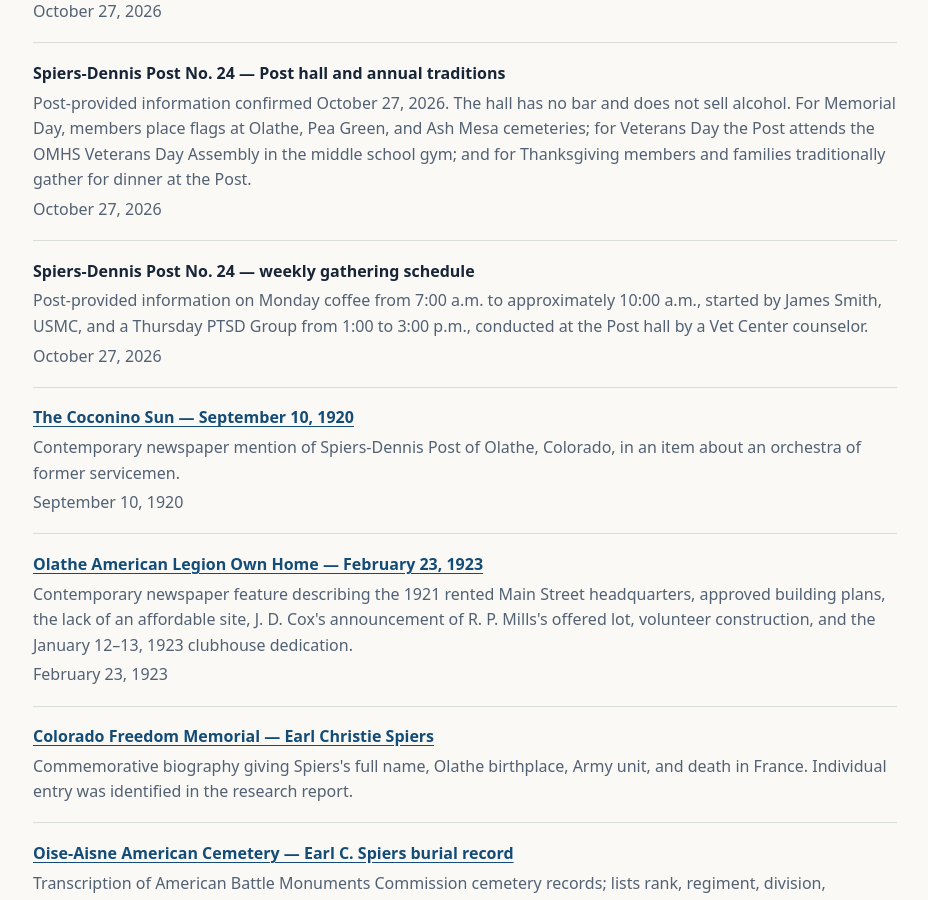
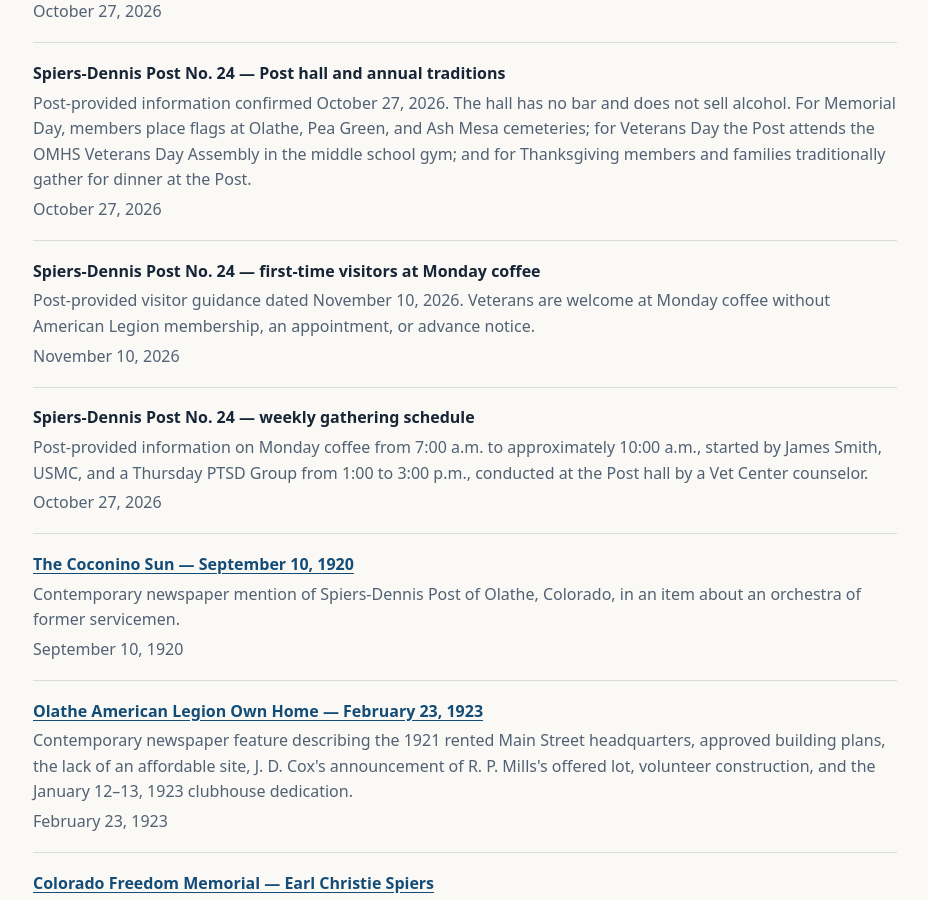
Before and after one commit to SPIERS-DENNIS-POST/spiers-dennis-post.github.io, a Jekyll site: the page built from sources/index.md, in a window 1280 px wide and 900 px high, scrolled down 1264 px. Shown: the whole window, without its empty margins (47-975 px from the left). Built offline with Jekyll 4.4.1, drawn with Linux system fonts in a browser that asks for light colours.

Commit message:
Record Post guidance for first-time Monday coffee visitors

```diff
--- a/_data/sources.yml
+++ b/_data/sources.yml
@@ -31,6 +31,10 @@
   title: Spiers-Dennis Post No. 24 — Post hall and annual traditions
   details: Post-provided information confirmed October 27, 2026. The hall has no bar and does not sell alcohol. For Memorial Day, members place flags at Olathe, Pea Green, and Ash Mesa cemeteries; for Veterans Day the Post attends the OMHS Veterans Day Assembly in the middle school gym; and for Thanksgiving members and families traditionally gather for dinner at the Post.
   published_on: 2026-10-27
+- id: post-monday-coffee-visitors-2026-11-10
+  title: Spiers-Dennis Post No. 24 — first-time visitors at Monday coffee
+  details: Post-provided visitor guidance dated November 10, 2026. Veterans are welcome at Monday coffee without American Legion membership, an appointment, or advance notice.
+  published_on: 2026-11-10
 - id: post-weekly-gatherings-2026-10-27
   title: Spiers-Dennis Post No. 24 — weekly gathering schedule
   details: Post-provided information on Monday coffee from 7:00 a.m. to approximately 10:00 a.m., started by James Smith, USMC, and a Thursday PTSD Group from 1:00 to 3:00 p.m., conducted at the Post hall by a Vet Center counselor.
```
